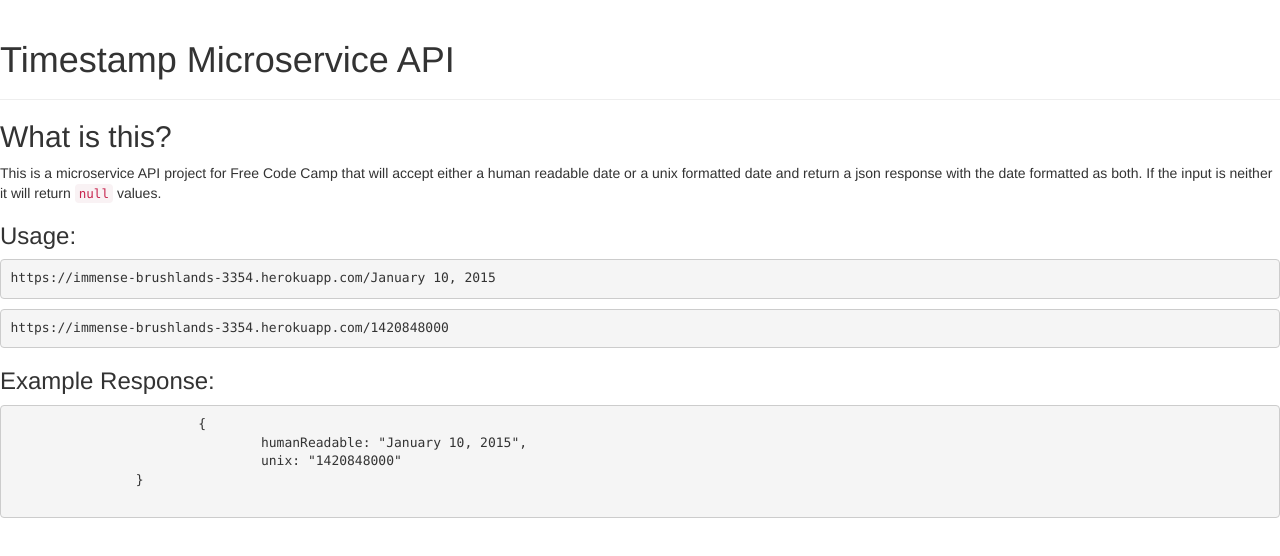
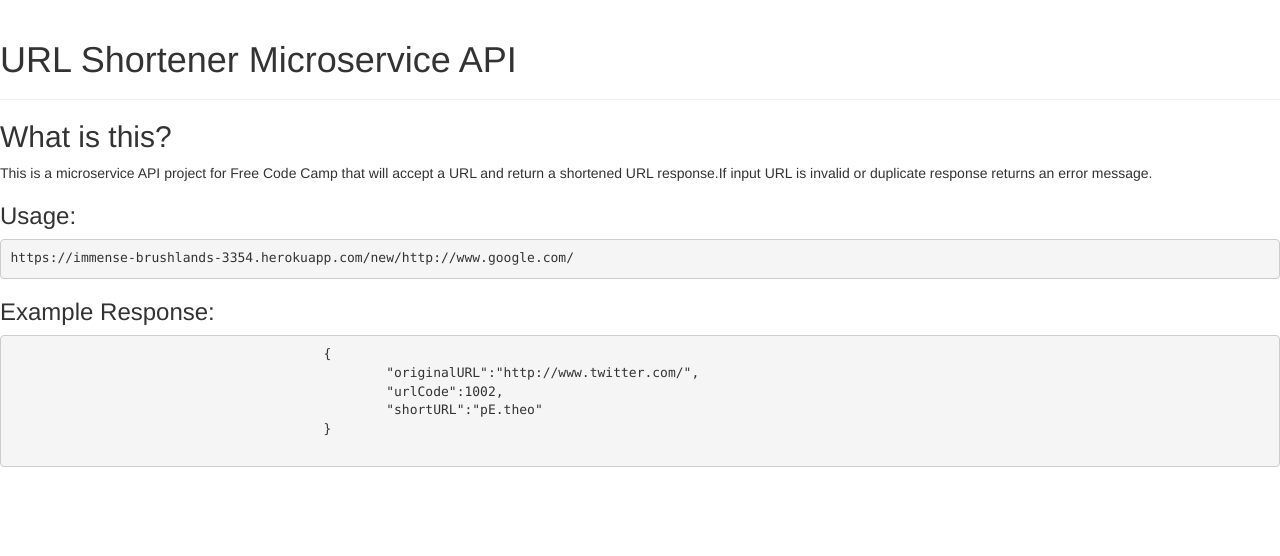
Before and after one commit to ashishdutta007/fcc-url-shortener, a website: page views/index.html in a window 1280 px wide. Drawn offline with nearby package versions, Linux system fonts and the light colour scheme.

Commit message:
view changes

```diff
--- a/app.js
+++ b/app.js
@@ -61,7 +61,7 @@ app.get('/new/*', function(request, response) {
 
 //Validate format of input url
 function validateInputUrl(url) {
-    var pattern = new RegExp("/(https?:\/\/)?(www\.)([-A-Za-z0-9@:%._\+~#=?]+)([a-z])(\/[-A-Za-z0-9@:%._\+~#=?]*)*/");
+    var pattern = new RegExp("/(https?:\/\/)?(www\.)([-A-Za-z0-9@:%._\+~#=?]+)([a-z])([\/-A-Za-z0-9@:%._\+~#=?]*)*/");
     var result = pattern.test(url);
     console.log('isValidUrl ?: ', result);
     return result;
--- a/server.js
+++ b/server.js
@@ -105,7 +105,7 @@ app.get('/:shortUrl', function(request, response) {
 
 //Validate format of input URL with RegEx pattern
 function validateInputUrl(url) {
-    var pattern = new RegExp("/(https?:\/\/)?(www\.)([-A-Za-z0-9@:%._\+~#=?]+)([a-z])(\/[-A-Za-z0-9@:%._\+~#=?]*)*/");
+    var pattern = new RegExp("/(https?:\/\/)?(www\.)([-A-Za-z0-9@:%._\+~#=?]+)([a-z])([\/-A-Za-z0-9@:%._\+~#=?]*)*/");
     var result = pattern.test(url);
     console.log("is validURL: ", result);
     return result;
--- a/views/index.html
+++ b/views/index.html
@@ -2,28 +2,28 @@
 <html lang="en">
 
 <head>
-	<title>Timestamp Microservice</title>
+    <title>URL Shortener Microservice</title>
     <meta name="viewport" content="width=device-width, initial-scale=1.0">
     <link rel="stylesheet" href="https://maxcdn.bootstrapcdn.com/bootstrap/3.3.6/css/bootstrap.min.css">
 </head>
 
 <body>
     <div class="page-header">
-		<h1>Timestamp Microservice API</h1>
+        <h1>URL Shortener Microservice API</h1>
     </div>
     <div>
         <h2>What is this?</h2>
         <p>
-			This is a microservice API project for Free Code Camp that will accept either a human readable date or a unix formatted date and return a json response with the date formatted as both. If the input is neither it will return <code>null</code> values.
+            This is a microservice API project for Free Code Camp that will accept a URL and return a shortened URL response.If input URL is invalid or duplicate response returns an error message.
         </p>
         <h3>Usage:</h3>
-		<pre>https://immense-brushlands-3354.herokuapp.com/January 10, 2015</pre>
-		<pre>https://immense-brushlands-3354.herokuapp.com/1420848000</pre>
+        <pre>https://immense-brushlands-3354.herokuapp.com/new/http://www.google.com/</pre>
         <h3>Example Response:</h3>
         <pre>
 					{
-  				humanReadable: "January 10, 2015",
-  				unix: "1420848000"
+						"originalURL":"http://www.twitter.com/",
+						"urlCode":1002,
+						"shortURL":"pE.theo"
 					}
   	</pre>
     </div>
```
Lines whose indentation alone changed are shown as unchanged.
